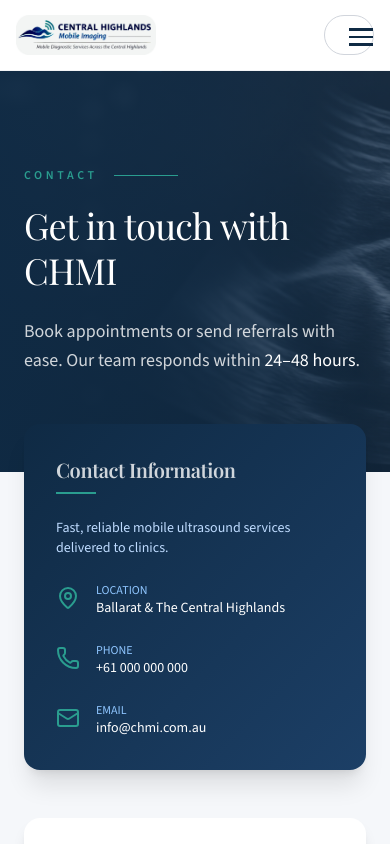
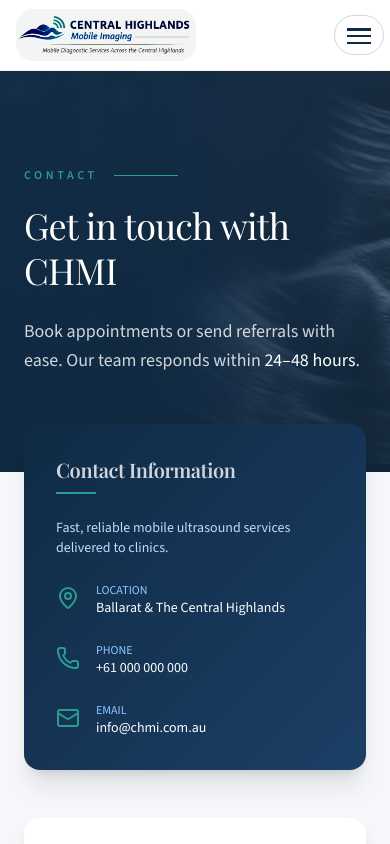
Before and after one commit to Anon7438/chmi-website, a Next.js app: page /contact in a window 390 px wide. Shown: the top 844 px of the page. Built offline with nearby package versions, Linux system fonts and the light colour scheme; a web font is replaced by a local one.

Commit message:
hamberg fix

```diff
--- a/src/app/components/Navbar.js
+++ b/src/app/components/Navbar.js
@@ -19,13 +19,21 @@
     { path: "/contact", label: "Contact" },
   ];
 
+  // Lock scroll
   useEffect(() => {
     document.body.style.overflow = open ? "hidden" : "auto";
   }, [open]);
 
+  // Close on route change
+  useEffect(() => {
+    setOpen(false);
+  }, [pathname]);
+
   return (
-    <nav className="sticky top-0 z-50 bg-white border-b border-gray-100">
-      <div className="max-w-7xl mx-auto px-4 md:px-8 h-[70px] flex items-center justify-between">
+    <nav className="sticky top-0 z-50 bg-white border-b border-gray-100 overflow-x-hidden">
+
+      {/* FIXED CONTAINER */}
+      <div className="w-full max-w-7xl mx-auto h-[70px] flex items-center justify-between pl-4 pr-2 md:px-8">
 
         {/* LOGO */}
         <Link href="/" className="flex items-center">
@@ -34,7 +42,7 @@
             alt="CHMI"
             width={180}
             height={60}
-            className="object-contain w-[140px] md:w-[230px]"
+            className="object-contain w-[180px] md:w-[230px]"
             priority
           />
         </Link>
@@ -48,8 +56,8 @@
               <Link key={item.path} href={item.path} className="relative group">
                 <span
                   className={`transition ${active
-                    ? "text-[#0F2A44]"
-                    : "text-gray-600 hover:text-[#0F2A44]"
+                      ? "text-[#0F2A44]"
+                      : "text-gray-600 hover:text-[#0F2A44]"
                     }`}
                 >
                   {item.label}
@@ -78,21 +86,22 @@
           </Link>
         </div>
 
-        {/* MOBILE HAMBURGER ONLY */}
+        {/* MOBILE HAMBURGER */}
         <button
-          className="flex items-center justify-center w-10 h-10 rounded-md border border-gray-300 bg-white md:!hidden"
+          onClick={() => setOpen(!open)}
+          className="flex items-center justify-center w-10 ml-[-24px] h-10 rounded-full border border-gray-300 bg-white md:!hidden shrink-0 mr-[-2px]"
         >
-          <div className="flex flex-col gap-[5px]">
+          <div className="flex flex-col justify-between ml-[-12px] h-[16px]">
             <span
-              className={`w-6 h-[2.5px] bg-[#0F2A44] transition ${open ? "rotate-45 translate-y-[7px]" : ""
+              className={`block w-6 h-[2.5px] bg-[#0F2A44] transition-all duration-300 ${open ? "rotate-45 translate-y-[6px]" : ""
                 }`}
             />
             <span
-              className={`w-6 h-[2.5px] bg-[#0F2A44] transition ${open ? "opacity-0" : ""
+              className={`block w-6 h-[2.5px] bg-[#0F2A44] transition-all duration-300 ${open ? "opacity-0" : ""
                 }`}
             />
             <span
-              className={`w-6 h-[2.5px] bg-[#0F2A44] transition ${open ? "-rotate-45 -translate-y-[7px]" : ""
+              className={`block w-6 h-[2.5px] bg-[#0F2A44] transition-all duration-300 ${open ? "-rotate-45 -translate-y-[6px]" : ""
                 }`}
             />
           </div>
@@ -117,8 +126,8 @@
               initial={{ y: -20, opacity: 0 }}
               animate={{ y: 0, opacity: 1 }}
               exit={{ y: -20, opacity: 0 }}
-              transition={{ duration: 0.2 }}
-              className="fixed top-[70px] left-0 w-full bg-white z-50 px-6 py-6 border-t"
+              transition={{ duration: 0.25 }}
+              className="fixed top-[70px] left-0 w-full bg-white z-50 px-6 py-6 border-t shadow-md"
             >
               <div className="flex flex-col gap-6 text-base font-medium">
 
@@ -128,8 +137,8 @@
                     href={item.path}
                     onClick={() => setOpen(false)}
                     className={`${pathname === item.path
-                      ? "text-[#0F2A44]"
-                      : "text-gray-700"
+                        ? "text-[#0F2A44]"
+                        : "text-gray-700"
                       }`}
                   >
                     {item.label}
--- a/src/app/for-gps/page.js
+++ b/src/app/for-gps/page.js
@@ -120,7 +120,7 @@
 
             <div className="mt-6 space-y-4">
               {[
-                "Onsite scanning",
+                "Onsite Imaging",
                 "Radiologist reports",
                 "Fast turnaround",
                 "Secure delivery",
```
